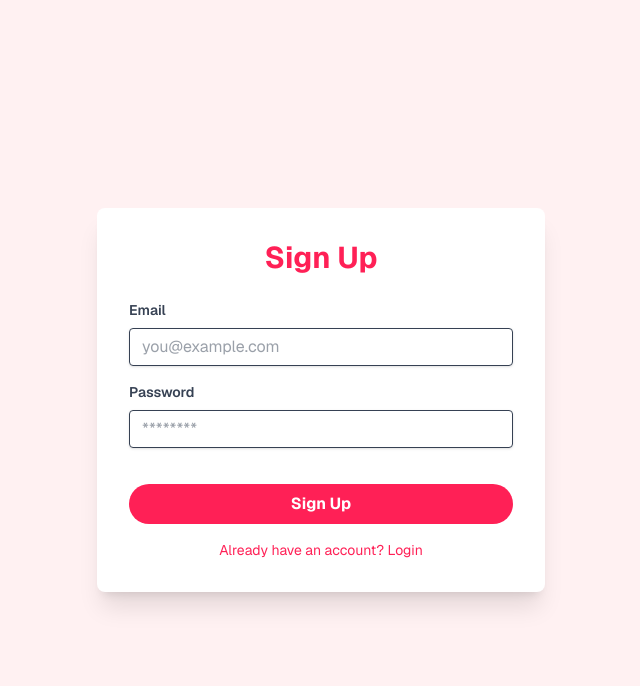
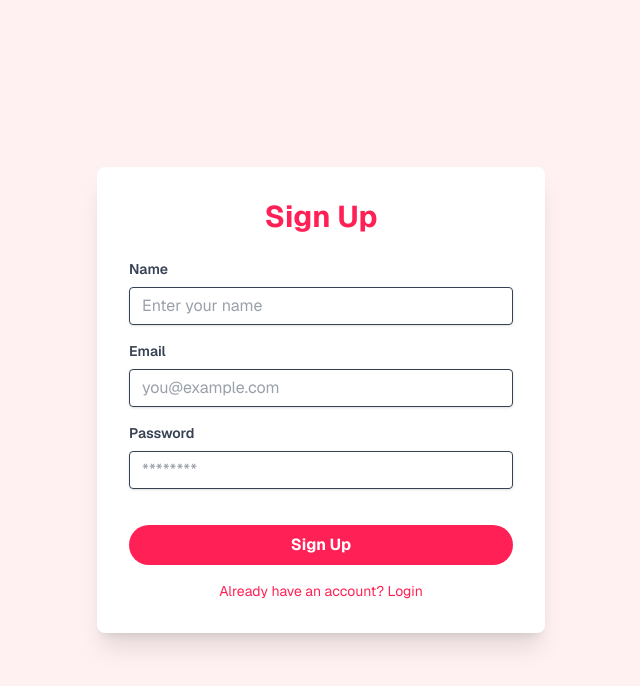
Before and after one commit to winniedapooh1/WeddingBetApp, a Next.js app in the folder workspace/: page /login in a window 1280 px wide. Both pictures are taken after a click on the button "Need an account? Sign Up". Shown: the top 686 px of the page, without its empty margins (319-959 px from the left). Built offline with nearby package versions, Linux system fonts and the light colour scheme; no server answers.

Commit message:
added name

```diff
--- a/workspace/app/bets/page.tsx
+++ b/workspace/app/bets/page.tsx
@@ -5,7 +5,7 @@ import Link from "next/link";
 import { useRouter } from "next/navigation";
 import { useAuth } from "../context/AuthContext";
 import Navbar from '../components/navBar';
-import { getFirestore, collection, onSnapshot, addDoc } from "firebase/firestore";
+import { getFirestore, collection, onSnapshot, addDoc, doc, getDoc } from "firebase/firestore";
 
 // Initialize Firestore. This call will automatically use the default app instance
 // that is initialized in your `../lib/firebase` file.
@@ -33,6 +33,7 @@ export default function BetsPage() {
   const [selections, setSelections] = useState<{ [key: string]: string }>({});
   const [bets, setBets] = useState<any[]>([]);
   const [modalMessage, setModalMessage] = useState("");
+  const [userName, setUserName] = useState<string | null>(null); // New state for the user's name
 
   const { currentUser, loading } = useAuth();
   const router = useRouter();
@@ -44,15 +45,28 @@ export default function BetsPage() {
     }
 
     if (currentUser) {
+      // Set up real-time listener for bets from Firestore
       const q = collection(db, 'bets');
-      const unsubscribe = onSnapshot(q, (querySnapshot) => {
+      const unsubscribeBets = onSnapshot(q, (querySnapshot) => {
         const betsArray: any[] = [];
         querySnapshot.forEach((doc) => {
           betsArray.push({ id: doc.id, ...doc.data() });
         });
         setBets(betsArray);
       });
-      return () => unsubscribe();
+
+      // Fetch the user's name from the 'users' collection
+      const fetchUserName = async () => {
+        const userDocRef = doc(db, 'users', currentUser.uid);
+        const userDocSnap = await getDoc(userDocRef);
+        if (userDocSnap.exists()) {
+          setUserName(userDocSnap.data().name);
+        }
+      };
+
+      fetchUserName();
+
+      return () => unsubscribeBets();
     }
   }, [currentUser, loading, router]);
 
@@ -121,7 +135,7 @@ export default function BetsPage() {
           </h1>
           {currentUser && (
             <p className="text-xl md:text-2xl mb-8 max-w-2xl text-gray-700 text-center mx-auto">
-              Welcome, {currentUser.email}!
+              Welcome, {userName || currentUser.email}!
             </p>
           )}
 
--- a/workspace/app/login/page.tsx
+++ b/workspace/app/login/page.tsx
@@ -1,18 +1,16 @@
-// app/login/page.tsx
 "use client"; // This is a Client Component
 
-import React, { useState } from 'react'; // <-- ADDED 'React' import here
+import React, { useState } from 'react';
 import { useRouter } from 'next/navigation';
 import Link from 'next/link';
 import { createUserWithEmailAndPassword, signInWithEmailAndPassword } from 'firebase/auth';
 import { doc, setDoc } from 'firebase/firestore';
-import { auth, db } from '../lib/firebase'; // <-- VERIFY THIS PATH (see explanation below)
-// If you want more specific error handling, you can import FirebaseError:
-// import { FirebaseError } from 'firebase/app'; // Or firebase/auth, firebase/firestore depending on version
+import { auth, db } from '../lib/firebase';
 
 export default function LoginPage() {
   const [email, setEmail] = useState('');
   const [password, setPassword] = useState('');
+  const [name, setName] = useState(''); // New state for user's name
   const [isLoginMode, setIsLoginMode] = useState(true);
   const [error, setError] = useState('');
   const [loading, setLoading] = useState(false);
@@ -33,24 +31,16 @@ export default function LoginPage() {
         const userCredential = await createUserWithEmailAndPassword(auth, email, password);
         const user = userCredential.user;
 
-        // Store user information in Firestore
+        // Store user information in Firestore, now including the name
         await setDoc(doc(db, 'users', user.uid), {
+          name: name, // Save the user's name
           email: user.email,
           createdAt: new Date(),
-          // You can add more fields here, like displayName, etc.
         });
         console.log('User signed up and info stored in Firestore!', user);
       }
       router.push('/'); // Redirect to homepage after successful auth
-    } catch (err: any) { // Keep 'any' for simplicity or import FirebaseError for better typing
-      // You could check for specific Firebase error codes here:
-      // if (err instanceof FirebaseError) {
-      //   console.error('Firebase Auth Error:', err.code, err.message);
-      //   setError(err.message); // Or map specific codes to user-friendly messages
-      // } else {
-      //   console.error('Generic Error:', err);
-      //   setError('An unexpected error occurred.');
-      // }
+    } catch (err: any) {
       console.error('Authentication error:', err.message);
       setError(err.message);
     } finally {
@@ -70,6 +60,22 @@ export default function LoginPage() {
         )}
 
         <form onSubmit={handleAuth}>
+          {!isLoginMode && (
+            <div className="mb-4">
+              <label htmlFor="name" className="block text-gray-700 text-sm font-semibold mb-2">
+                Name
+              </label>
+              <input
+                type="text"
+                id="name"
+                className="shadow appearance-none border rounded w-full py-2 px-3 text-gray-700 leading-tight focus:outline-none focus:ring-2 focus:ring-rose-300"
+                placeholder="Enter your name"
+                value={name}
+                onChange={(e) => setName(e.target.value)}
+                required
+              />
+            </div>
+          )}
           <div className="mb-4">
             <label htmlFor="email" className="block text-gray-700 text-sm font-semibold mb-2">
               Email
```
